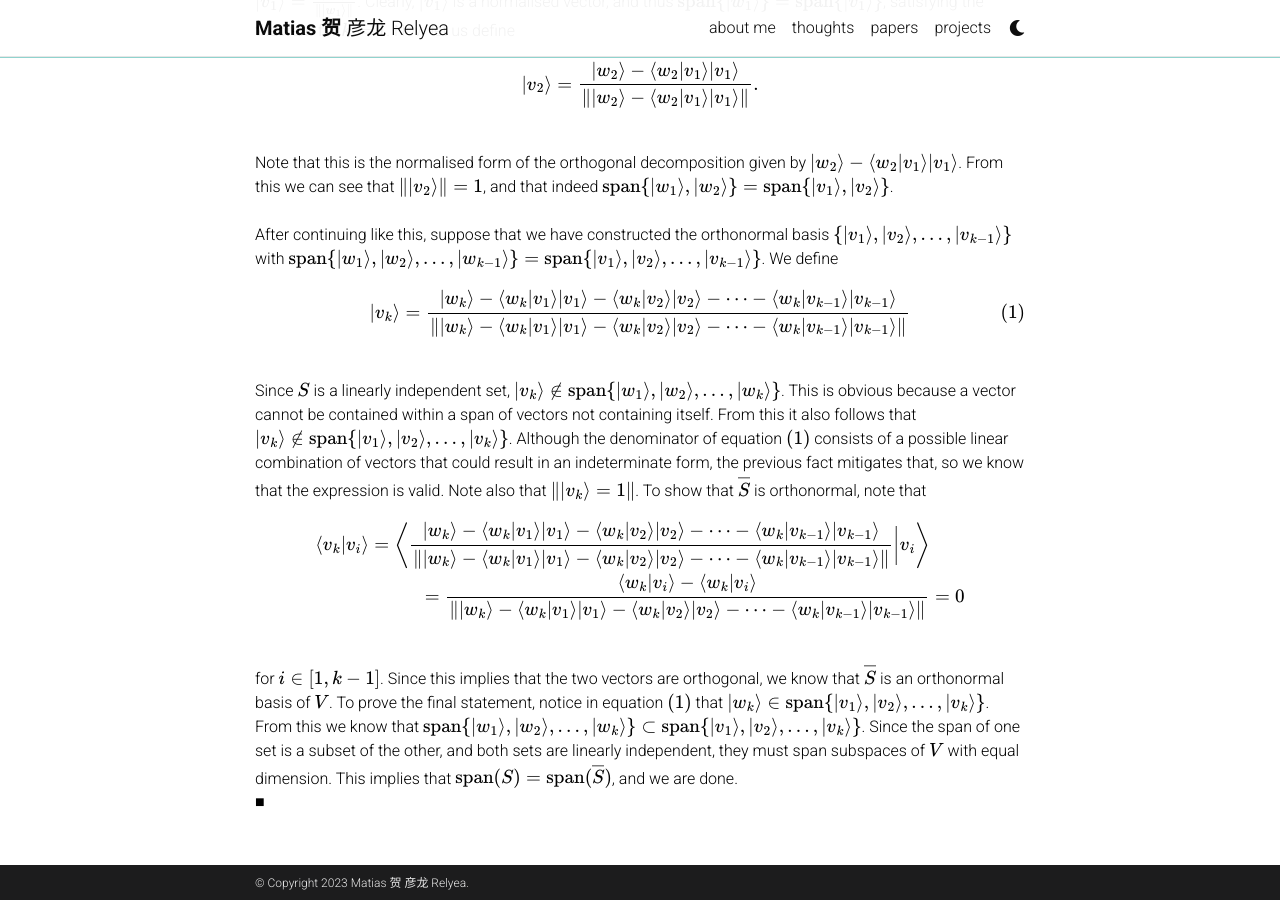
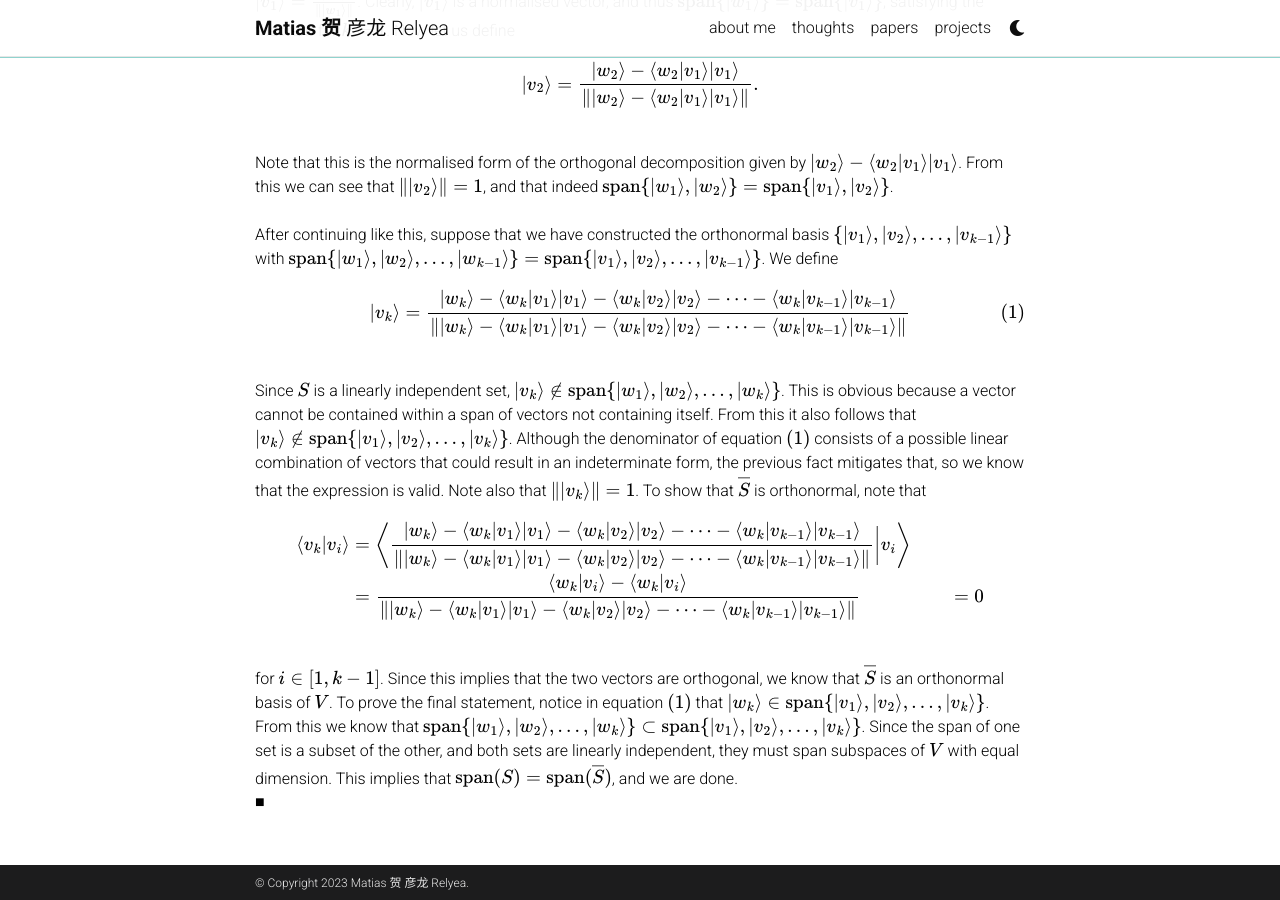
Before and after one commit to Quadcryo/quadcryo, a Jekyll site: the page built from _projects/quantum mechanics research.md, in a window 1280 px wide and 900 px high, scrolled down 2593 px. Built offline with Jekyll 4.4.1, drawn with Linux system fonts in a browser that asks for light colours; comment, search, counter and statistics services are not loaded; a style sheet for code colours, icons or effects is not loaded.

Commit message:
finally fixed

```diff
--- a/_projects/quantum mechanics research.md
+++ b/_projects/quantum mechanics research.md
@@ -118,12 +118,12 @@ $$
 $$
 
 <br>
-Since $$S$$ is a linearly independent set, $$|v_{k}\rangle \not\in \text{span}\{|w_{1}\rangle, |w_{2}\rangle,\ldots,|w_{k}\rangle\}$$. This is obvious because a vector cannot be contained within a span of vectors not containing itself. From this it also follows that $$|v_{k}\rangle \not\in \text{span}\{|v_{1}\rangle, |v_{2}\rangle,\ldots,|v_{k}\rangle\}$$. Although the denominator of equation $$(1)$$ consists of a possible linear combination of vectors that could result in an indeterminate form, the previous fact mitigates that, so we know that the expression is valid. Note also that $$\left\Vert |v_{k}\rangle = 1 \right\Vert $$. To show that $$\overline S$$ is orthonormal, note that
+Since $$S$$ is a linearly independent set, $$|v_{k}\rangle \not\in \text{span}\{|w_{1}\rangle, |w_{2}\rangle,\ldots,|w_{k}\rangle\}$$. This is obvious because a vector cannot be contained within a span of vectors not containing itself. From this it also follows that $$|v_{k}\rangle \not\in \text{span}\{|v_{1}\rangle, |v_{2}\rangle,\ldots,|v_{k}\rangle\}$$. Although the denominator of equation $$(1)$$ consists of a possible linear combination of vectors that could result in an indeterminate form, the previous fact mitigates that, so we know that the expression is valid. Note also that $$\left\Vert |v_{k}\rangle \right\Vert =1 $$. To show that $$\overline S$$ is orthonormal, note that
 <br>
 
 $$
 \begin{align*}
-\langle v_{k}|v_{i} \rangle = \bigg\langle \frac{|w_{k}\rangle - \langle w_{k}|v_{1}\rangle|v_{1}\rangle - \langle w_{k}|v_{2}\rangle|v_{2}\rangle - \cdots - \langle w_{k}|v_{k-1}\rangle|v_{k-1}\rangle}{\left\Vert |w_{k}\rangle - \langle w_{k}|v_{1}\rangle|v_{1}\rangle - \langle w_{k}|v_{2}\rangle|v_{2}\rangle - \cdots - \langle w_{k}|v_{k-1}\rangle|v_{k-1}\rangle \right\Vert} \bigg\rvert v_{i} \bigg\rangle \\
+\langle v_{k}|v_{i} \rangle & = \bigg\langle \frac{|w_{k}\rangle - \langle w_{k}|v_{1}\rangle|v_{1}\rangle - \langle w_{k}|v_{2}\rangle|v_{2}\rangle - \cdots - \langle w_{k}|v_{k-1}\rangle|v_{k-1}\rangle}{\left\Vert |w_{k}\rangle - \langle w_{k}|v_{1}\rangle|v_{1}\rangle - \langle w_{k}|v_{2}\rangle|v_{2}\rangle - \cdots - \langle w_{k}|v_{k-1}\rangle|v_{k-1}\rangle \right\Vert} \bigg\rvert v_{i} \bigg\rangle \\ &
 =\frac{\langle w_{k}|v_{i}\rangle - \langle w_{k}|v_{i}\rangle}{\left\Vert |w_{k}\rangle - \langle w_{k}|v_{1}\rangle|v_{1}\rangle - \langle w_{k}|v_{2}\rangle|v_{2}\rangle - \cdots - \langle w_{k}|v_{k-1}\rangle|v_{k-1}\rangle \right\Vert} &
 =0
 \end{align*}
```
